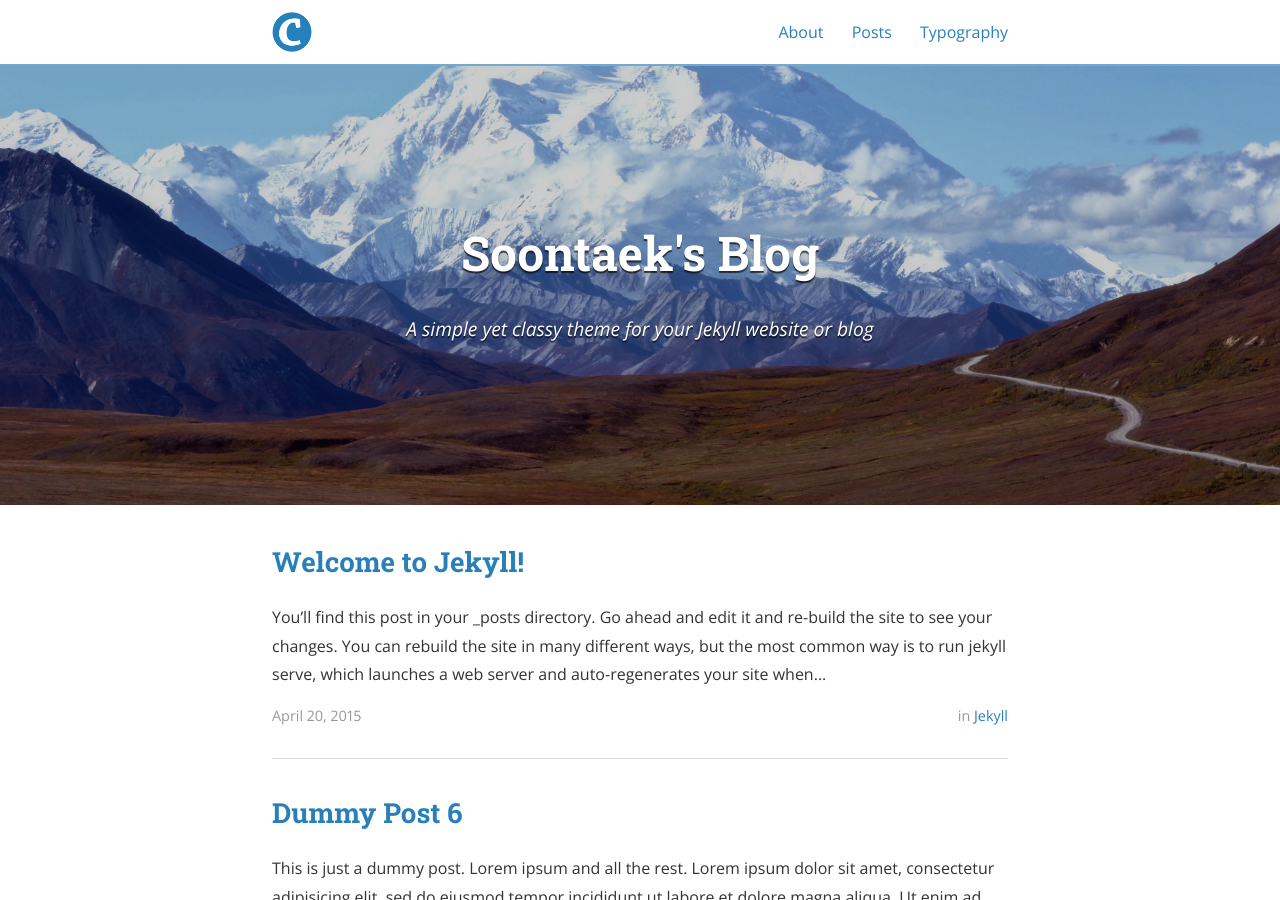
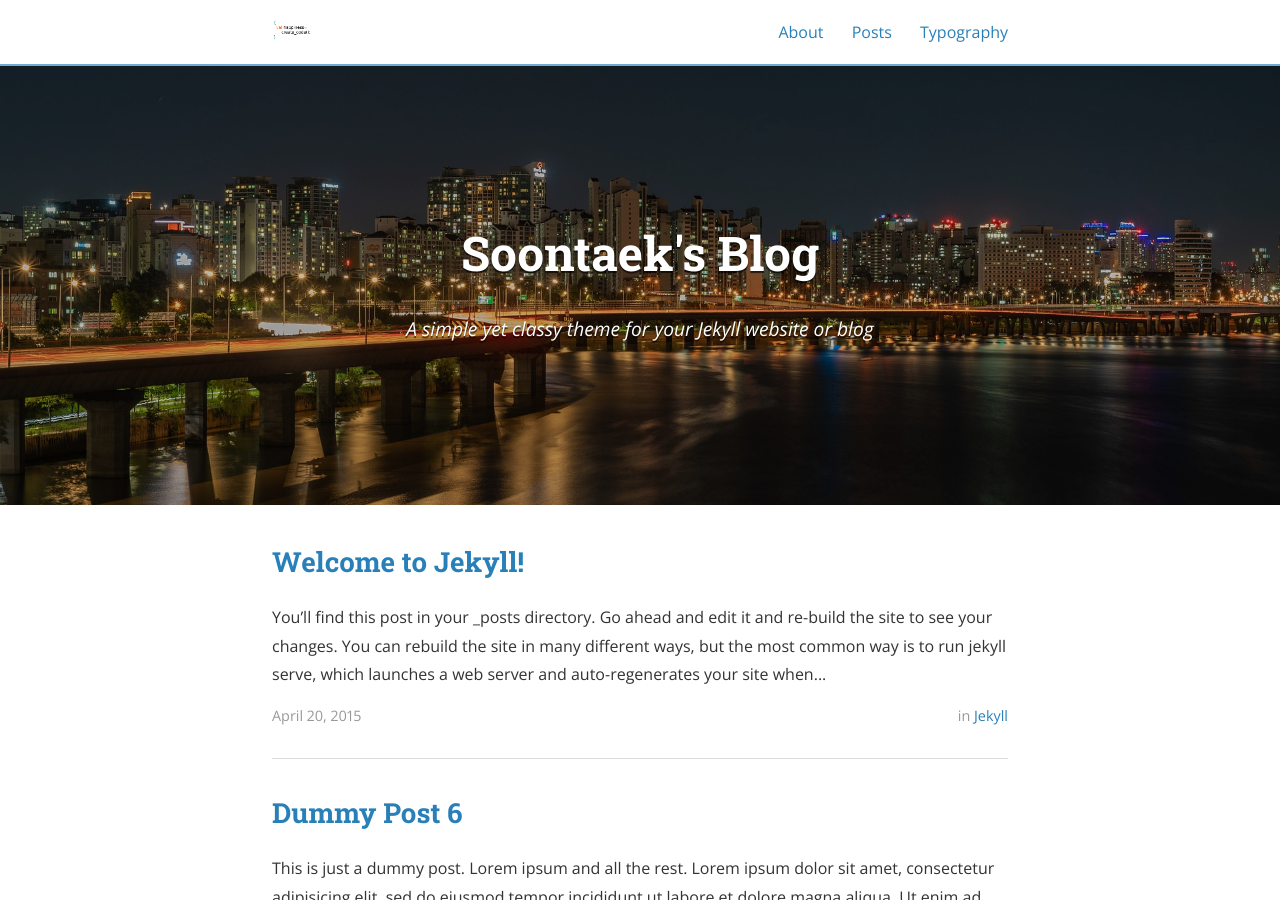
Before and after one commit to SoontaekLim/soontaeklim.github.io, a Jekyll site: the page built from index.html, in a window 1280 px wide and 900 px high. Built offline with Jekyll 4.4.1, drawn with Linux system fonts in a browser that asks for light colours; nearby versions of some CDN libraries; the list of posts is cut into pages by our own code.

Commit message:
Change header image and logo image

```diff
--- a/_config.yml
+++ b/_config.yml
@@ -20,8 +20,8 @@ description: >
 # root of your server.
 baseurl: "" # the subpath of your site, e.g. /blog/
 url: "https://soontaeklim.github.io" # the base hostname & protocol for your site
-cover: "/assets/header_image.jpg"
-logo: "/assets/logo.png"
+cover: "/assets/sunset-4165356_1920.jpg"
+logo: "/assets/logo1.png"
 
 # Build settings
 markdown: kramdown
```
Also changed, not shown: assets/logo1.png (added), assets/sunset-4165356_1920.jpg (added).
